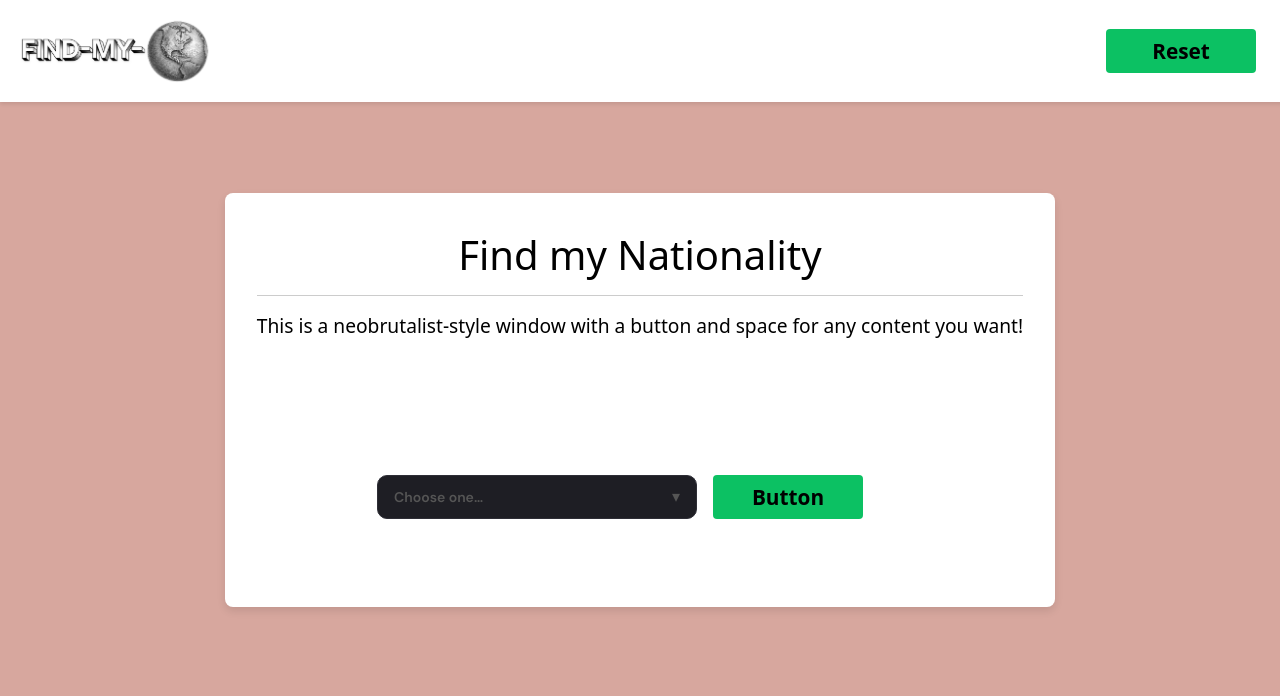
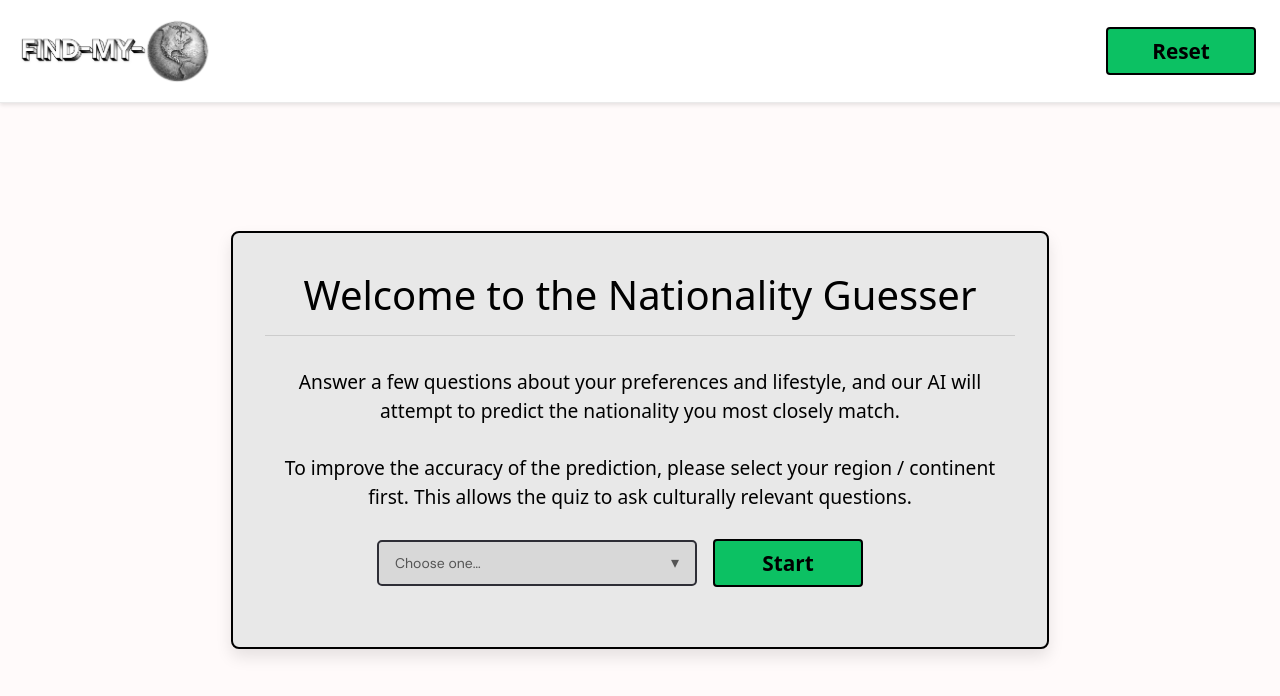
Before and after one commit to chintu901/nationality-quiz-react, a React (Vite) app: page / in a window 1280 px wide. Shown: the top 696 px of the page. Built offline with nearby package versions, Linux system fonts and the light colour scheme.

Commit message:
Created the starting screen UI

```diff
--- a/src/pages/StartScreen.jsx
+++ b/src/pages/StartScreen.jsx
@@ -31,10 +31,11 @@ export default function StartPage() {
 
     return (
         <div className="start-page">
-            <div className="head">Find my Nationality</div>
+            <div className="head">Welcome to the Nationality Guesser</div>
             <div className="content">
-                This is a neobrutalist-style window with a button and space for any content
-                you want!
+                Answer a few questions about your preferences and lifestyle, and our AI will attempt to predict the nationality you most closely match.<br/><br/>
+
+To improve the accuracy of the prediction, please select your region / continent first. This allows the quiz to ask culturally relevant questions.
                 <br />
                 <div className='content-inputs'>
                     <div ref={ref} className="dropdown-wrapper">
@@ -62,14 +63,14 @@ export default function StartPage() {
                                         onClick={() => { setSelected(opt); setOpen(false); }}
                                         className={`dropdown-item${selected === opt ? " active" : ""}`}
                                     >
-                                        {selected === opt && <span className="dropdown-check">✓</span>}
+                                        {selected === opt && <span className="dropdown-check">•</span>}
                                         {opt}
                                     </li>
                                 ))}
                             </ul>
                         )}
                     </div>
-                    <button className="button">Button</button>
+                    <button className="button">Start</button>
                 </div>
             </div>
         </div>
--- a/src/styles/App.css
+++ b/src/styles/App.css
@@ -30,6 +30,7 @@ nav {
   width: 100%;
   background-color: #fff;
   box-shadow: 0 2px 4px rgba(0, 0, 0, 0.1);
+  border-bottom: 1px solid #eaeaea;
 }
 
 nav .header-image {
@@ -44,6 +45,7 @@ nav .nav-reset-btn {
   border: none;
   padding: 0.5rem 1rem;
   border-radius: 4px;
+  border: 2px solid black;
   cursor: pointer;
   width: 150px;
   font-size: 1.3rem;
--- a/src/styles/StartScreen.css
+++ b/src/styles/StartScreen.css
@@ -1,20 +1,24 @@
 @import url('https://fonts.googleapis.com/css2?family=DM+Sans:wght@400;500;600&display=swap');
 
 body{
-    background-color: rgb(215, 167, 158);
+    background-color: #FFFAFA;
     display: flex;
     justify-content: center;
     align-items: center;
+    overflow: hidden;
     height: 100vh;
 }
 
 .start-page {
-    background-color: white;
+    background-color: #e8e8e8;
     padding: 2rem;
     height: 350px;
+    width: 750px;
+    margin-top: 5em;
     color: black;
+    border: 2px solid black;
     border-radius: 8px;
-    box-shadow: 0 4px 8px rgba(0, 0, 0, 0.1);
+    box-shadow: 0 8px 16px rgba(0, 0, 0, 0.1);
     text-align: center;
 }
 
@@ -28,7 +32,8 @@ body{
 .start-page .content {
     font-size: 1.2rem;
     margin-bottom: 2rem;
-    height: 80%;
+    margin-top: 2rem;
+    height: 20%;
 }
 
 .start-page .content .content-inputs {
@@ -41,7 +46,7 @@ body{
     margin-top: 1rem;
 }
 
-button {
+.button {
   background-color: #0cc163;
   font-family: inherit;
   border: none;
@@ -50,16 +55,17 @@ button {
   cursor: pointer;
   width: 150px;
   font-size: 1.3rem;
+  border: 2px solid black;
   font-weight: 600;
   transition: background-color 0.3s ease;
   margin-right: 40px;
 }
 
-button:hover {
+.button:hover {
   background-color: #00ad54;
 }
 
-button:active {
+.button:active {
   background-color: #028340;
 }
 
@@ -79,11 +85,11 @@ button:active {
   align-items: center;
   justify-content: space-between;
   padding: 12px 16px;
-  background: #1e1e24;
-  border: 1px solid #2e2e36;
-  border-radius: 10px;
+  background: #d8d8d8;
+  border: 2px solid #2e2e36;
+  border-radius: 5px;
   cursor: pointer;
-  color: #fff;
+  color: #252525;
   font-size: 14px;
   font-family: 'DM Sans', sans-serif;
   transition: border-color 0.18s, box-shadow 0.18s;
@@ -91,7 +97,7 @@ button:active {
 }
 
 .dropdown-trigger.open {
-  border-color: #7c6fff;
+  border-color: #155ed4;
   box-shadow: 0 0 0 3px rgba(124, 111, 255, 0.18);
 }
 
@@ -103,7 +109,7 @@ button:active {
 }
 
 .dropdown-selected-text {
-  color: #f0f0f0;
+  color: #252525;
   font-weight: 500;
 }
 
@@ -127,13 +133,13 @@ button:active {
   top: calc(100% + 6px);
   left: 0;
   right: 0;
-  background: #1e1e24;
+  background: #d8d8d8;
   border: 1px solid #2e2e36;
   border-radius: 10px;
   list-style: none;
   margin: 0;
   padding: 6px;
-  max-height: 220px;
+  max-height: 150px;
   overflow-y: auto;
   z-index: 100;
   box-shadow: 0 16px 40px rgba(0, 0, 0, 0.45);
@@ -153,25 +159,30 @@ button:active {
   padding: 9px 12px;
   border-radius: 7px;
   font-size: 13.5px;
-  color: #bbb;
+  color: #3c3c3c;
   cursor: pointer;
   transition: background 0.12s, color 0.12s;
 }
 
 .dropdown-item:hover {
-  background: rgba(255, 255, 255, 0.05);
-  color: #fff;
+  background: #c5c5c5;
+  color: #2f2f2f;
+  font-weight: 500;
 }
 
 .dropdown-item.active {
-  color: #7c6fff;
-  background: rgba(124, 111, 255, 0.08);
+  color: #292929;
+  background: #b7b7b7;
   font-weight: 600;
 }
 
 /* ─── Check Mark ──────────────────────────────────────────── */
 
 .dropdown-check {
-  font-size: 11px;
-  color: #7c6fff;
+  display: flex;
+  align-items: center;
+  justify-content: center;
+  height: 16px;
+  font-size: 30px;
+  color: #019913;
 }
```
